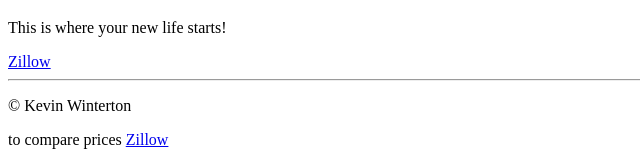
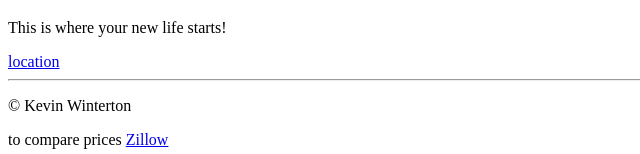
Before and after one commit to triumph11/project-2, a plain HTML site: page index.html in a window 1280 px wide. Shown: the part 1048-1202 px from the top of the page, 0-640 px from the left. Drawn offline with Linux system fonts and the light colour scheme.

Commit message:
Update index.html

```diff
--- a/index.html
+++ b/index.html
@@ -15,7 +15,7 @@
 <img src="image/home.png" alt="home image">
 <h1>Home Page</h1>
 <p>This is where your new life starts!</p>
-<a href="https://www.zillow.com"> Zillow </a>
+<a href="https://www.google.com/maps"> location </a>
 
 <hr>
   <p>&copy; Kevin Winterton</p>
```
